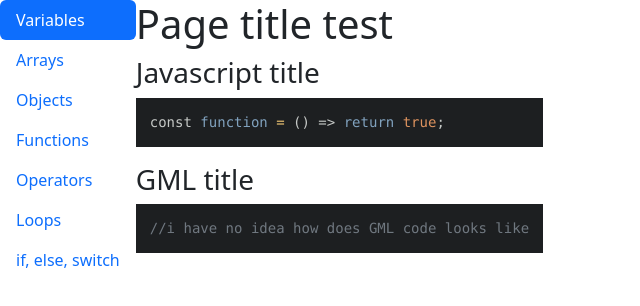
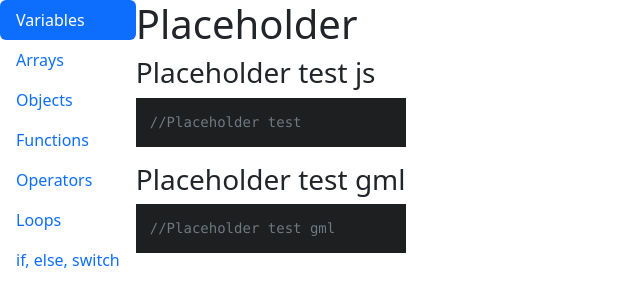
Before and after one commit to pasiastazebra/gml-cheatsheet, a React (Vite) app in the folder gml-cheatsheet/: page / in a window 1280 px wide. Shown: the top 306 px of the page, without its empty margins (0-640 px from the left). Built offline with nearby package versions, Linux system fonts and the light colour scheme.

Commit message:
working navbar

```diff
--- a/gml-cheatsheet/src/App.tsx
+++ b/gml-cheatsheet/src/App.tsx
@@ -1,19 +1,39 @@
+import { useState } from "react";
+
 import PageContent from "./PageContent.tsx";
 import PageNavbar from "./PageNavbar.tsx";
 
 function App() {
-  const pageTitle: string = "Page title test";
-  const jSide = {
-    title: "Javascript title",
-    code: `const function = () => return true;`,
+  interface PageContent {
+    pageTitle: string;
+    jSide: { title: string; code: string };
+    gmlSide: { title: string; code: string };
+  }
+
+  const placeholder = {
+    pageTitle: "Placeholder",
+    jSide: {
+      title: "Placeholder test js",
+      code: `//Placeholder test`,
+    },
+    gmlSide: {
+      title: "Placeholder test gml",
+      code: `//Placeholder test gml`,
+    },
   };
-  const gmlSide = {
-    title: "GML title",
-    code: `//i have no idea how does GML code looks like`,
+
+  const [pageContent, setPageContent] = useState(placeholder);
+
+  const handlePageChange = (value: PageContent) => {
+    setPageContent(value);
   };
+  const pageTitle: string = pageContent.pageTitle;
+  const jSide = pageContent.jSide;
+  const gmlSide = pageContent.gmlSide;
+
   return (
     <div id="App">
-      <PageNavbar />
+      <PageNavbar onNavClick={handlePageChange} />
       <PageContent pageTitle={pageTitle} jSide={jSide} gmlSide={gmlSide} />
     </div>
   );
--- a/gml-cheatsheet/src/PageNavbar.tsx
+++ b/gml-cheatsheet/src/PageNavbar.tsx
@@ -1,10 +1,45 @@
 import Nav from "react-bootstrap/Nav";
 
-function PageNavbar() {
+// eslint-disable-next-line @typescript-eslint/no-explicit-any
+function PageNavbar({ onNavClick }: any) {
+  const handleClick = (value: object) => {
+    onNavClick(value);
+  };
+
+  const variablesOption = {
+    pageTitle: "Variables",
+    jSide: {
+      title: "Variables test js",
+      code: `//Variables test`,
+    },
+    gmlSide: {
+      title: "Variables test gml",
+      code: `//Variables test gml`,
+    },
+  };
+
+  const objectsOption = {
+    pageTitle: "Objects",
+    jSide: {
+      title: "Objects test js",
+      code: `//Objects test`,
+    },
+    gmlSide: {
+      title: "Objects test gml",
+      code: `//Objects test gml`,
+    },
+  };
   return (
     <Nav variant="pills" defaultActiveKey="variables" className="flex-column">
-      <Nav.Link eventKey="variables">Variables</Nav.Link>
-      <Nav.Link eventKey="arrays">Arrays</Nav.Link>
+      <Nav.Link
+        eventKey="variables"
+        onClick={() => handleClick(variablesOption)}
+      >
+        Variables
+      </Nav.Link>
+      <Nav.Link eventKey="arrays" onClick={() => handleClick(objectsOption)}>
+        Arrays
+      </Nav.Link>
       <Nav.Link eventKey="objects">Objects</Nav.Link>
       <Nav.Link eventKey="functions">Functions</Nav.Link>
       <Nav.Link eventKey="operators">Operators</Nav.Link>
```
